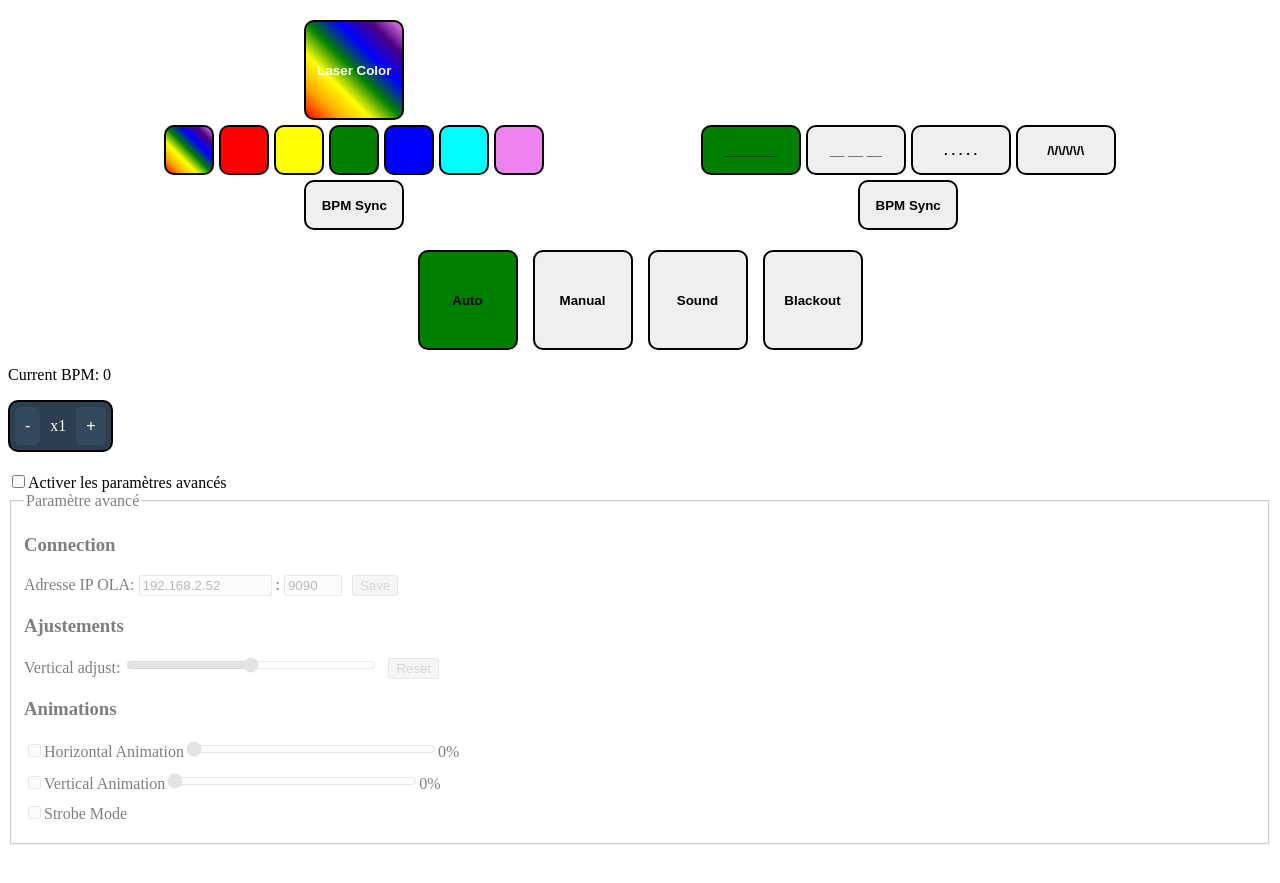
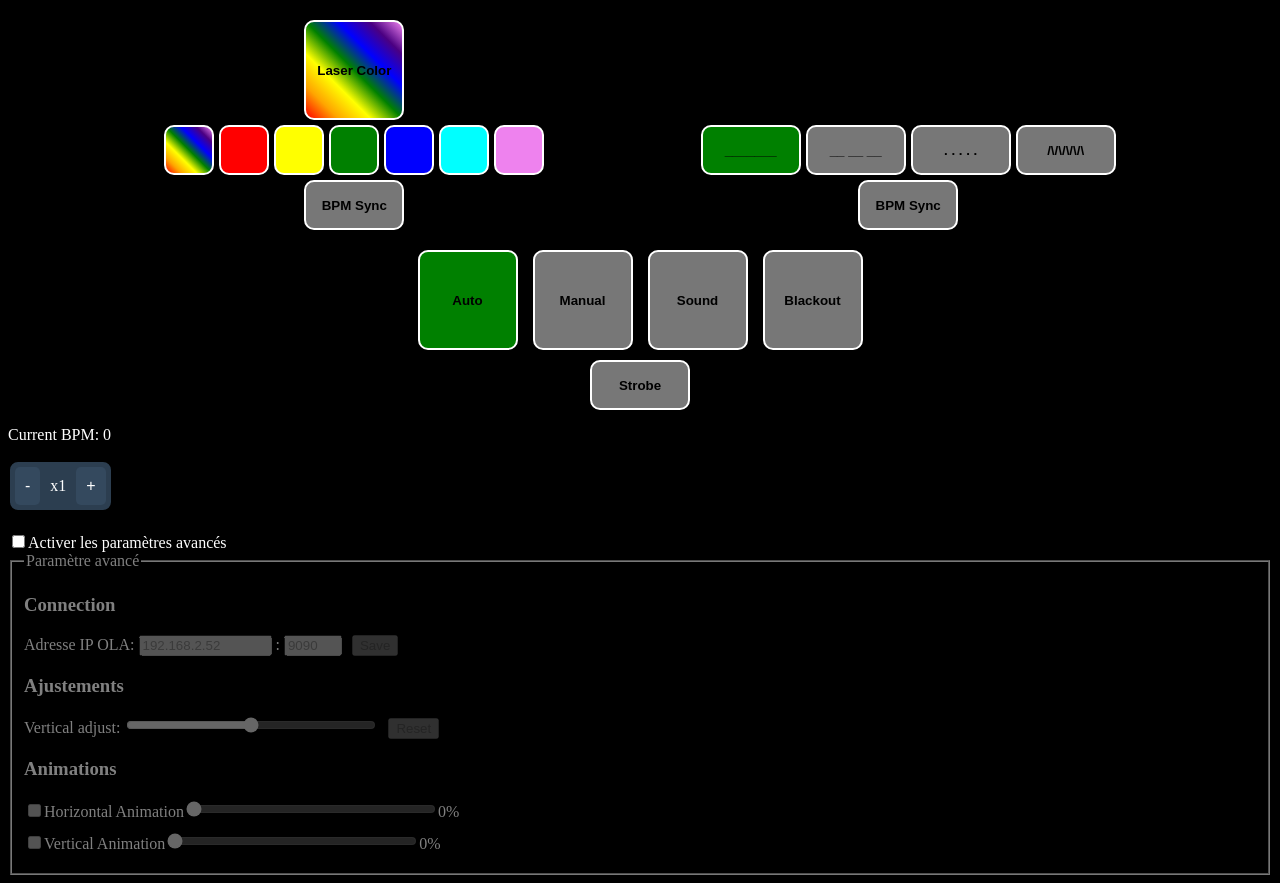
Before and after one commit to Jusolijus17/LaserController, an Angular app in the folder interface/frontend/dmxMaster/: page / in a window 1280 px wide. Before the commit the page ends 853 px from the top, so only its background shows below. Built offline with nearby package versions, Linux system fonts and the light colour scheme; no server answers.

Commit message:
[feature] dark mode + UI fixes

```diff
--- a/interface/frontend/dmxMaster/src/app/components/advance-settings/advance-settings.component.html
+++ b/interface/frontend/dmxMaster/src/app/components/advance-settings/advance-settings.component.html
@@ -44,11 +44,6 @@
           max="190" />
         <span>{{ verticalAnimationSpeedPercent }}%</span>
       </p>
-      <p>
-        <input type="checkbox" id="strobeModeCheckbox" name="strobeModeCheckbox" [(ngModel)]="strobeModeEnabled"
-          (ngModelChange)="onStrobeModeChange()" />
-        <label for="strobeModeCheckbox">Strobe Mode</label>
-      </p>
     </div>
   </fieldset>
 </form>
--- a/interface/frontend/dmxMaster/src/app/components/advance-settings/advance-settings.component.ts
+++ b/interface/frontend/dmxMaster/src/app/components/advance-settings/advance-settings.component.ts
@@ -29,7 +29,6 @@ export class AdvanceSettingsComponent {
   verticalAnimationSpeed: number = 127;
   horizontalAnimationEnabled: boolean = false;
   horizontalAnimationSpeed: number = 127;
-  strobeModeEnabled: boolean = false;
 
   get horizontalAnimationSpeedPercent() {
     return Math.round(
@@ -92,10 +91,6 @@ export class AdvanceSettingsComponent {
       .subscribe();
   }
 
-  onStrobeModeChange() {
-    this.dmxService.setStrobeMode(this.strobeModeEnabled).subscribe();
-  }
-
   onIpChange() {
     this.ipSaved = false;
   }
--- a/interface/frontend/dmxMaster/src/app/components/laser-controller/laser-controller.component.css
+++ b/interface/frontend/dmxMaster/src/app/components/laser-controller/laser-controller.component.css
@@ -10,10 +10,10 @@
   width: 100px;
   height: 100px;
   border: none;
-  color: white;
+  color: black;
   font-weight: bold;
   cursor: pointer;
-  border: 2px solid black;
+  border: 2px solid white;
   border-radius: 10px;
 }
 
@@ -24,7 +24,7 @@
   color: white;
   font-weight: bold;
   cursor: pointer;
-  border: 2px solid black;
+  border: 2px solid white;
   border-radius: 10px;
   margin-right: 5px;
 }
@@ -57,8 +57,9 @@
   height: 50px;
   border: none;
   font-weight: bold;
+  background-color: #777777;
   cursor: pointer;
-  border: 2px solid black;
+  border: 2px solid white;
   border-radius: 10px;
   margin-right: 5px;
 }
@@ -72,10 +73,12 @@
 }
 
 @keyframes blink {
+
   0%,
   100% {
     background-color: none;
   }
+
   50% {
     background-color: rgb(229, 229, 23);
   }
--- a/interface/frontend/dmxMaster/src/app/components/mode-selector/mode-selector.component.css
+++ b/interface/frontend/dmxMaster/src/app/components/mode-selector/mode-selector.component.css
@@ -1,16 +1,23 @@
+.container {
+  display: flex;
+  flex-direction: column;
+  align-items: center;
+}
+
 .mode-container {
   display: flex;
   justify-content: center;
   margin-top: 20px;
 }
 
-.mode-container button {
+.mode-button {
   width: 100px;
   height: 100px;
   margin-right: 15px;
   font-weight: bold;
+  background-color: #777777;
   cursor: pointer;
-  border: 2px solid black;
+  border: 2px solid white;
   border-radius: 10px;
 }
 
@@ -18,6 +25,28 @@
   margin-right: 0;
 }
 
+.sync-button {
+  margin-right: 0;
+  margin-top: 10px;
+  height: 50px;
+}
+
 .active {
   background-color: green;
 }
+
+@keyframes blink {
+
+  0%,
+  100% {
+    background-color: none;
+  }
+
+  50% {
+    background-color: rgb(229, 229, 23);
+  }
+}
+
+.blinking-button {
+  animation: blink 1s steps(1, start) infinite;
+}
--- a/interface/frontend/dmxMaster/src/app/components/mode-selector/mode-selector.component.html
+++ b/interface/frontend/dmxMaster/src/app/components/mode-selector/mode-selector.component.html
@@ -1,30 +1,24 @@
+<div class="container">
   <div class="mode-container">
-  <button
-    class="mode-button"
-    [ngClass]="currentLaserMode == modes[0] ? 'active' : ''"
-    (click)="changeLaserMode('auto')"
-  >
+    <button class="mode-button" [ngClass]="currentLaserMode == modes[0] ? 'active' : ''"
+      (click)="changeLaserMode('auto')">
       Auto
     </button>
-  <button
-    class="mode-button"
-    [ngClass]="currentLaserMode == modes[1] ? 'active' : ''"
-    (click)="changeLaserMode('manual')"
-  >
+    <button class="mode-button" [ngClass]="currentLaserMode == modes[1] ? 'active' : ''"
+      (click)="changeLaserMode('manual')">
       Manual
     </button>
-  <button
-    class="mode-button"
-    [ngClass]="currentLaserMode == modes[2] ? 'active' : ''"
-    (click)="changeLaserMode('sound')"
-  >
+    <button class="mode-button" [ngClass]="currentLaserMode == modes[2] ? 'active' : ''"
+      (click)="changeLaserMode('sound')">
       Sound
     </button>
-  <button
-    class="mode-button"
-    [ngClass]="currentLaserMode == modes[3] ? 'active' : ''"
-    (click)="changeLaserMode('blackout')"
-  >
+    <button class="mode-button" [ngClass]="currentLaserMode == modes[3] ? 'active' : ''"
+      (click)="changeLaserMode('blackout')">
       Blackout
     </button>
   </div>
+  <button (click)="toggleStrobeMode()" [ngClass]="{ 'blinking-button': strobeModeEnabled }"
+    class="mode-button sync-button">
+    Strobe
+  </button>
+</div>
--- a/interface/frontend/dmxMaster/src/app/components/mode-selector/mode-selector.component.ts
+++ b/interface/frontend/dmxMaster/src/app/components/mode-selector/mode-selector.component.ts
@@ -13,13 +13,19 @@ import { CommonModule } from '@angular/common';
 })
 export class ModeSelectorComponent {
   modes = MODES;
+  strobeModeEnabled: boolean = false;
 
   currentLaserMode: string = MODES[0];
 
-  constructor(private dmxService: DmxService) {}
+  constructor(private dmxService: DmxService) { }
 
   changeLaserMode(mode: string) {
     this.currentLaserMode = mode;
     this.dmxService.setMode(mode).subscribe();
   }
+
+  toggleStrobeMode() {
+    this.strobeModeEnabled = !this.strobeModeEnabled;
+    this.dmxService.setStrobeMode(this.strobeModeEnabled).subscribe();
+  }
 }
--- a/interface/frontend/dmxMaster/src/styles.css
+++ b/interface/frontend/dmxMaster/src/styles.css
@@ -1 +1,5 @@
 /* You can add global styles to this file, and also import other style files */
+body {
+    background-color: black;
+    color: white;
+}
```
Also changed, not shown: interface/frontend/dmxMaster/src/app/app.component.css (+8 -4 lines), interface/frontend/dmxMaster/src/app/app.component.html (line endings or trailing spaces). Lines whose indentation alone changed are shown as unchanged.
